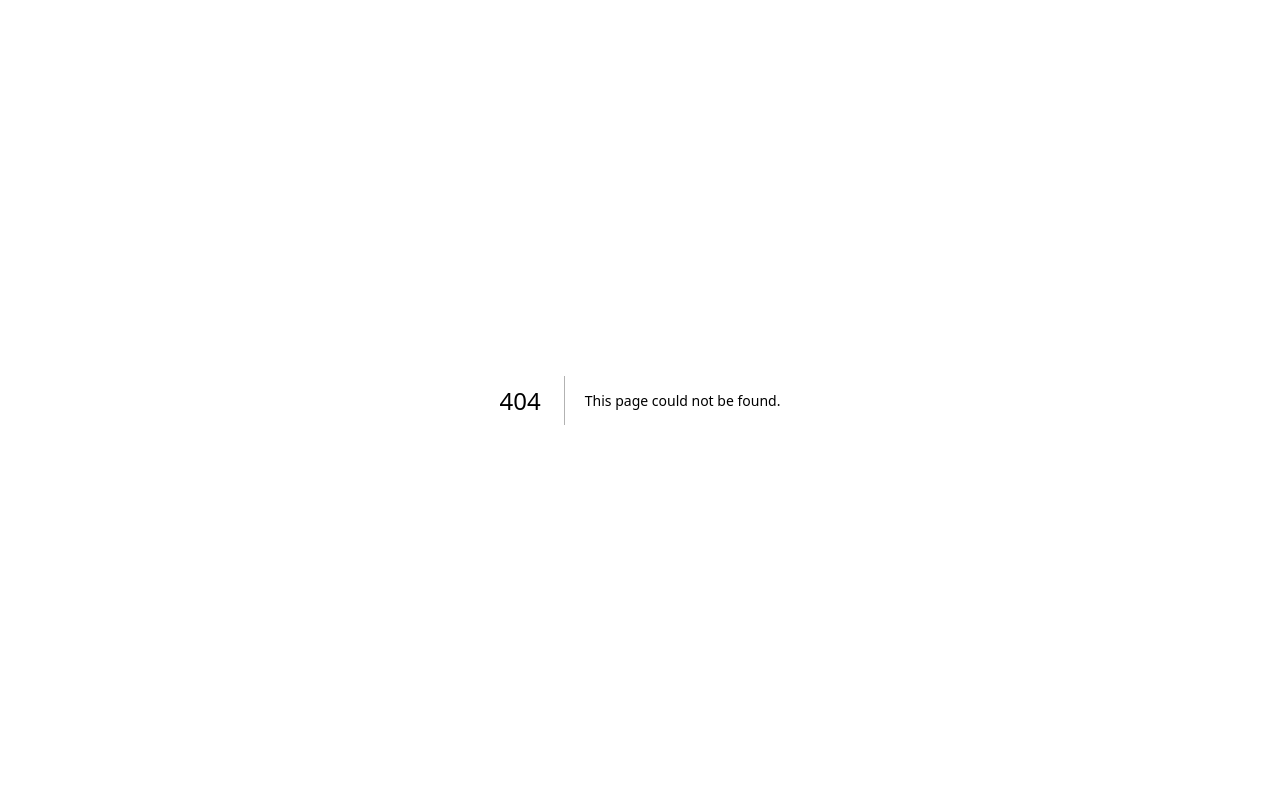
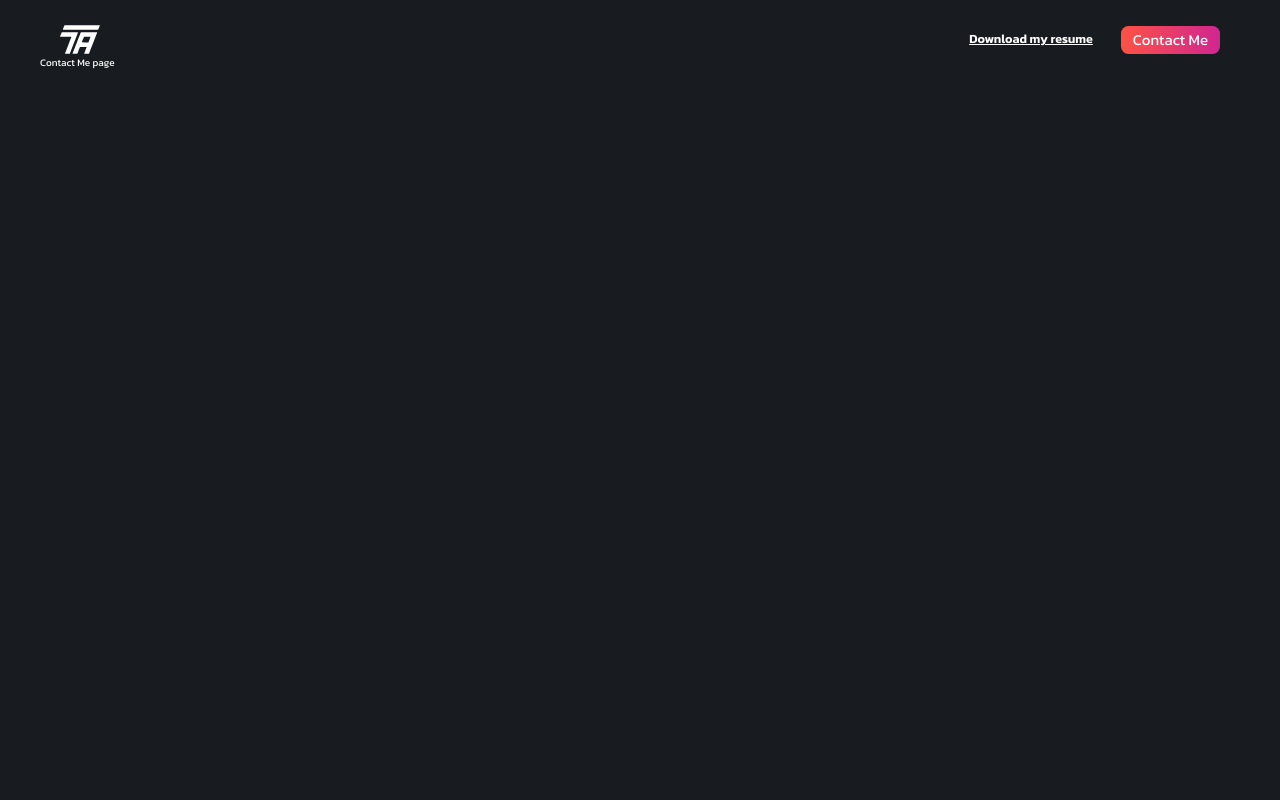
Before and after one commit to taanguiano/anguiano-agency-site, a Next.js app: page /contact-me in a window 1280 px wide. Before the commit this address had no page. Shown: the top 800 px of the page. Built offline with nearby package versions, Linux system fonts and the light colour scheme.

Commit message:
rearranging page layout structure, adding contact me

```diff
--- /dev/null
+++ b/src/app/contact-me/page.tsx
@@ -0,0 +1,6 @@
+import React from "react";
+import { Container } from "../global-components/container";
+
+export default function ContactMe() {
+  return <Container className="h-screen">Contact Me page</Container>;
+}
--- a/src/app/global-components/header.tsx
+++ b/src/app/global-components/header.tsx
@@ -26,12 +26,11 @@ export const Header = () => {
                 Download my resume
               </span>
             </button>
-            <button
-              onClick={() => downloadURI(resumeUri, "Resume")}
-              className="bg-hero-title-gradient text-white py-1 px-3 rounded-xl"
-            >
-              <span className="text-2xl">Contact Me</span>
-            </button>
+            <Link href="/contact-me" className="text-2xl">
+              <button className="bg-hero-title-gradient text-white py-1 px-3 rounded-xl">
+                Contact Me
+              </button>
+            </Link>
           </div>
         </nav>
       </Container>
--- a/src/app/layout.tsx
+++ b/src/app/layout.tsx
@@ -1,6 +1,7 @@
 import "./globals.css";
 import { Container } from "./global-components/container";
 import { Footer } from "./global-components/footer";
+import { Header } from "./global-components/header";
 
 export default function RootLayout({
   children,
@@ -33,6 +34,7 @@ export default function RootLayout({
       </head>
       <body className="overflow-x-hidden font-kanit">
         <div>
+          <Header />
           <div className="">{children}</div>
           <Container>
             <Footer />
--- a/src/app/page.tsx
+++ b/src/app/page.tsx
@@ -11,7 +11,6 @@ export default function Home() {
   return (
     <div>
       <main className="overflow-x-hidden">
-        <Header />
         <Hero />
         <ClientLogos />
         <Container className="bg-secondary max-w-none">
```
Also changed, not shown: package.json (+3 -10 lines), 1 other file (tests, documents, lock files or other folders).
